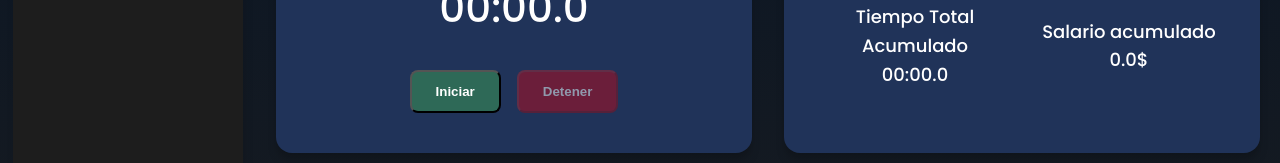
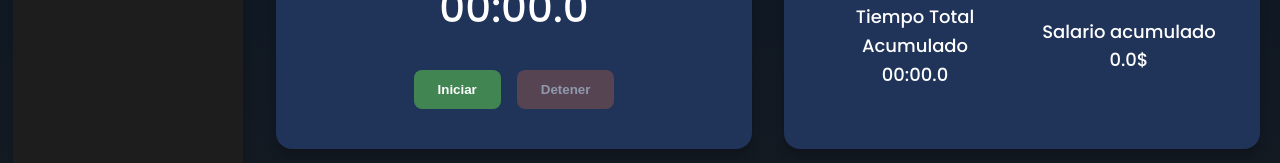
Before and after one commit to JoseGomez0811/Marktime_project, a React (Vite) app: page /tracking in a window 1280 px wide. Shown: the part 229-392 px from the top of the page. Built offline with nearby package versions, Linux system fonts and the light colour scheme; no server answers.

Commit message:
arreglos

```diff
--- a/firebase/users-service.js
+++ b/firebase/users-service.js
@@ -16,7 +16,8 @@ export const insertData = async (formData) => {
       Cargo: formData.cargo,
       Banco: [formData.banco, parseInt(formData.cuenta)],
       Sueldo: parseFloat(formData.sueldo),
-      Password: formData.password, // Asegúrate de manejar las contraseñas de forma segura
+      Password: formData.password,
+      Status: 'Desconectado'
     });
     console.log("Documento agregado con éxito");
   } catch (error) {
--- a/src/main.jsx
+++ b/src/main.jsx
@@ -21,9 +21,6 @@ ReactDOM.createRoot(document.getElementById('root')).render(
         <Route path="/" element={<Navigate to={LOGIN_URL} />} />
         <Route path={LOGIN_URL} element={<Login />} />
 
-        <Route path="/" element={<Navigate to={REGISTER_URL} />} />
-        <Route path={REGISTER_URL} element={<RegistroUsuario />} />
-
         <Route element={<Layout />}>
           <Route path="/" element={<Navigate to={TRACKING_URL} />} />
           <Route path={TRACKING_URL} element={<Tracking />} />
@@ -33,6 +30,9 @@ ReactDOM.createRoot(document.getElementById('root')).render(
 
           <Route path="/" element={<Navigate to={LIST_URL} />} />
           <Route path={LIST_URL} element={<UserList />} />
+
+          <Route path="/" element={<Navigate to={REGISTER_URL} />} />
+          <Route path={REGISTER_URL} element={<RegistroUsuario />} />
         </Route>
 
       </Routes>
--- a/src/pages/Tracking/Tracking.module.css
+++ b/src/pages/Tracking/Tracking.module.css
@@ -132,19 +132,21 @@ h2{
 }
 
 .startButton {
-  background-color: #2E6957;
+  background-color: #418552;
   color: white;
   padding: 0.75rem 1.5rem;
   border-radius: 0.5rem;
   font-weight: bold;
+  border: #418552;
 }
 
 .stopButton {
-  background-color: #b60b1c;
+  background-color: #8C564F;
   color: white;
   padding: 0.75rem 1.5rem;
   border-radius: 0.5rem;
   font-weight: bold;
+  border: #8C564F;
 }
 
 
```
